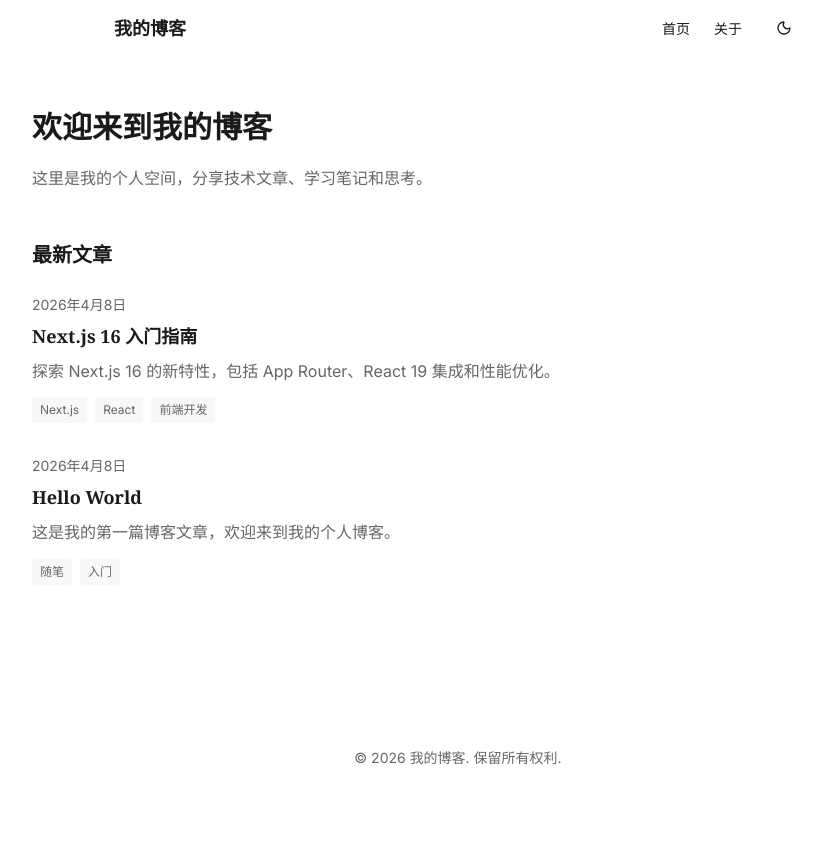
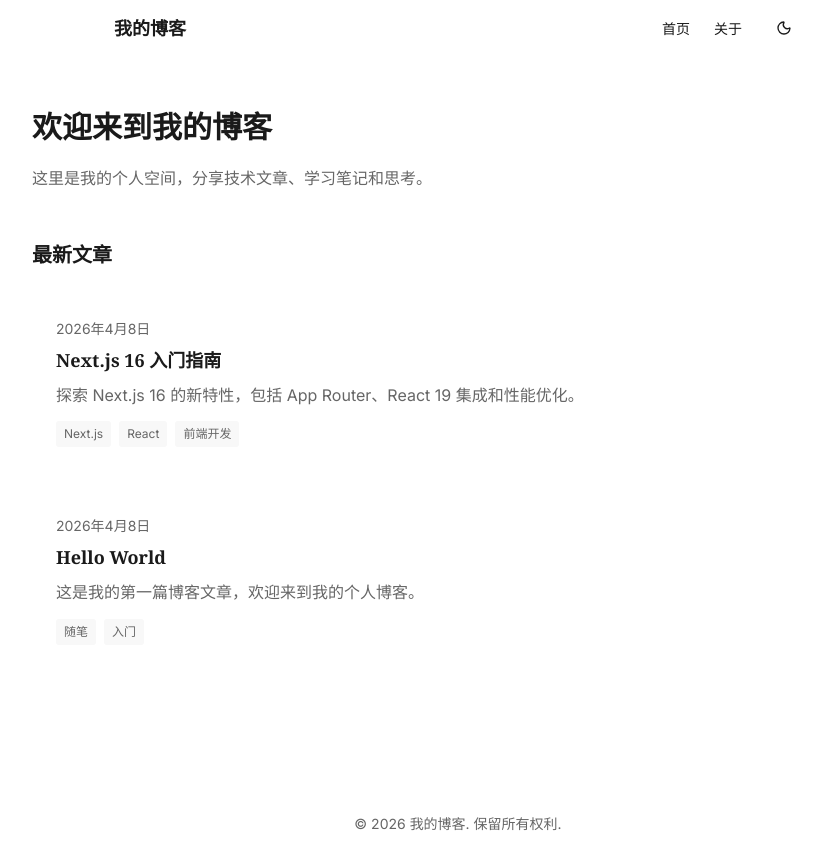
Before and after one commit to AyanamiReiEva/SheepBlog, a Next.js app: page / in a window 1280 px wide. Shown: the whole page, without its empty margins (182-1004 px from the left). Before the commit the page ends 800 px from the top, so only its background shows below. Built offline with nearby package versions, Linux system fonts and the light colour scheme.

Commit message:
style: 为博文列表添加卡片样式和悬停效果

```diff
--- a/components/post-list.tsx
+++ b/components/post-list.tsx
@@ -9,11 +9,30 @@ interface PostListProps {
 
 export function PostList({ posts }: PostListProps) {
   return (
-    <div style={{ display: 'flex', flexDirection: 'column', gap: '32px' }}>
+    <div style={{ display: 'flex', flexDirection: 'column', gap: '20px' }}>
       {posts.map((post) => (
         <article key={post.slug} style={{ cursor: 'pointer' }}>
           <Link href={`/posts/${post.slug}`} style={{ textDecoration: 'none', color: 'inherit', display: 'block' }}>
-            <div style={{ display: 'flex', flexDirection: 'column', gap: '8px' }}>
+            <div style={{
+              display: 'flex',
+              flexDirection: 'column',
+              gap: '8px',
+              padding: '24px',
+              border: '1px solid var(--color-border)',
+              borderRadius: '8px',
+              backgroundColor: 'var(--color-background)',
+              transition: 'border-color 0.2s, box-shadow 0.2s, transform 0.2s',
+            }}
+            onMouseEnter={(e) => {
+              e.currentTarget.style.borderColor = 'var(--color-primary)';
+              e.currentTarget.style.boxShadow = '0 4px 12px rgba(0, 0, 0, 0.08)';
+              e.currentTarget.style.transform = 'translateY(-2px)';
+            }}
+            onMouseLeave={(e) => {
+              e.currentTarget.style.borderColor = 'var(--color-border)';
+              e.currentTarget.style.boxShadow = 'none';
+              e.currentTarget.style.transform = 'translateY(0)';
+            }}>
               <time style={{
                 fontSize: '14px',
                 color: 'var(--color-muted-foreground)',
```
